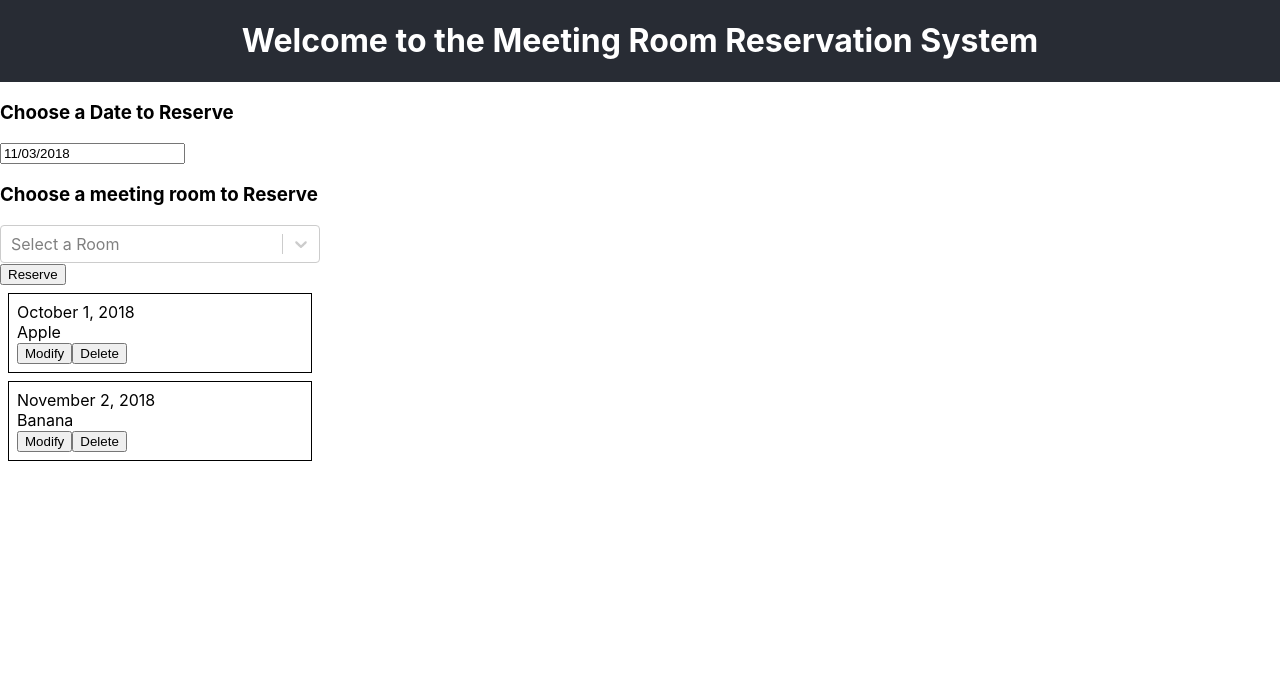
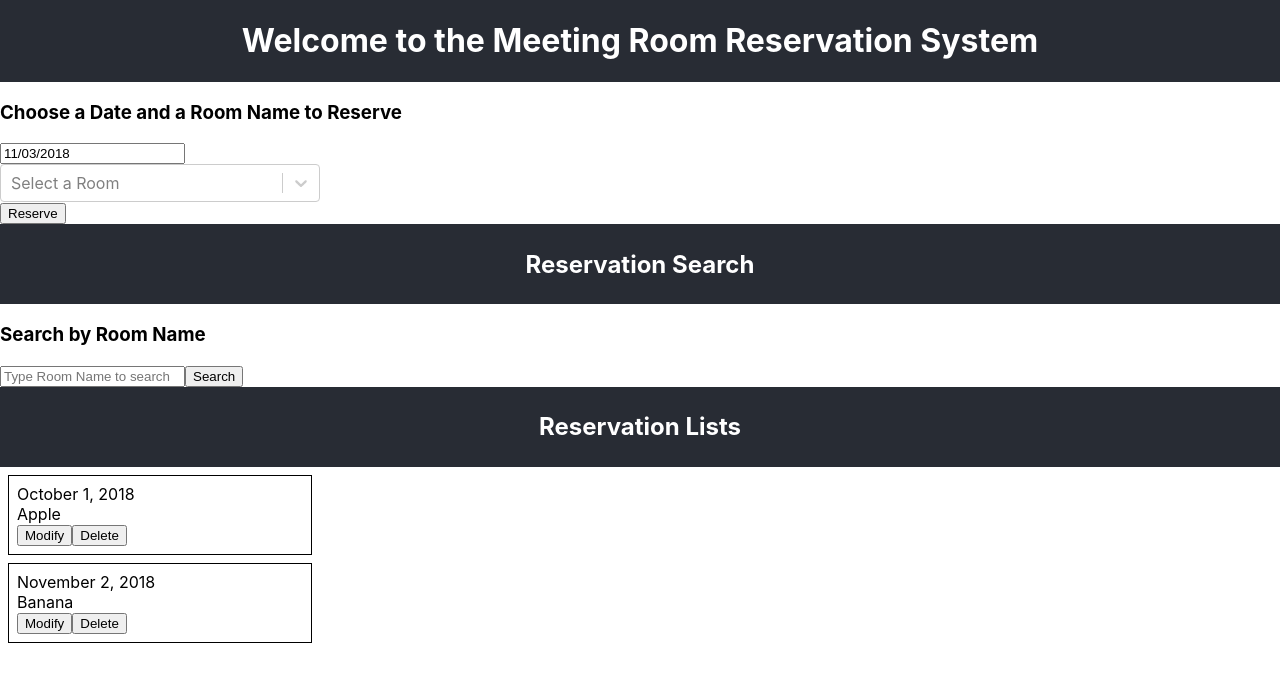
Before and after one commit to janggyver/React-MeetingRoom-Reservation, a React (Create React App) app: page / in a window 1280 px wide. Shown: the top 682 px of the page. Built offline with nearby package versions, Linux system fonts and the light colour scheme.

Commit message:
Add search by roomName function

```diff
--- a/src/App.js
+++ b/src/App.js
@@ -3,7 +3,7 @@ import './App.css';
 import moment from 'moment';
 import ReservationForm from './Components/ReservationForm.js';
 import ReservationInfoList from './Components/ReservationInfoList';
-
+import SearchForm from './Components/SearchForm.js';
 
 class App extends Component {
   id = 2;
@@ -19,7 +19,8 @@ class App extends Component {
         startDate: moment("2018-11-02"),
         roomName: 'Banana'
       }
-    ]
+    ],
+    keyword:''
   };
 
   handleCreate = (data) => {
@@ -50,31 +51,58 @@ class App extends Component {
     })
   }
 
+  // handleSearch = (e) => {
+  //   this.setState({
+  //     keyword: e.target.value
+  //   })
+  // }
+
+  handleSearch = (keyword) => {
+
+    this.setState({
+      keyword
+    })
+  }
+
   render() {
-    const {information} = this.state;
+    const {information, keyword} = this.state;
+    const filteredList = information.filter(
+      info => info.roomName.indexOf(keyword) !==-1
+    );
     return (
       <div>
         <div className="">
           <header className="App-header"><h1>Welcome to the Meeting Room Reservation System</h1></header>
-          <section date>
+          <section >
             <div>
+              <h3>Choose a Date and a Room Name to Reserve</h3>
               <ReservationForm
                 onCreate = {this.handleCreate}
               />
               {/* {JSON.stringify(information)} */}
             </div>
+            </section>
+            <header className="App-header"><h2>Reservation Search</h2></header>
+            <h3>Search by Room Name</h3>
+            <section>
+              <div>
+                <SearchForm
+                  onSearch = {this.handleSearch}
+                />
+                {/* {JSON.stringify(information)} */}
+              </div>
+            </section>
+            <section>
+               <header className="App-header"><h2>Reservation Lists</h2></header>
+
                <div>
                 <ReservationInfoList
-                data={this.state.information}
+                  data={filteredList}
                   onRemove = {this.handleRemove}
                   onUpdate = {this.handleUpdate}
                 />
               </div>
-
             </section>
-
-        </div>
-        <div>
 
         </div>
       </div>
--- a/src/Components/DateTimePicker.js
+++ b/src/Components/DateTimePicker.js
@@ -24,13 +24,13 @@ class DateTimePicker extends Component {
     render(){
 
         return(
-            <div>
+
             <DateTime className="componentOutline"
                     selected={this.state.startDate}
                     onChange={this.handleChange}
                     value = {this.state.startDate}
             />
-            </div>
+
         )
     }
 }
--- a/src/Components/ReservationForm.js
+++ b/src/Components/ReservationForm.js
@@ -45,8 +45,7 @@ class ReservationForm extends Component{
     return (
       <form onSubmit = {this.handleSubmit}>
         <div>
-          <div>
-            <h3>Choose a Date to Reserve</h3>
+
             <DateTimePicker className="componentOutline"
               value = {this.date}
               onChange = {this.handleChangeDate}
@@ -59,16 +58,12 @@ class ReservationForm extends Component{
               timeIntervals={30}
               dateFormat="LT"
             /> */}
-          </div>
 
 
-          <div>
-            <h3>Choose a meeting room to Reserve</h3>
-            <div>
+
                 <RoomSelect onChange={this.handleChangeRoom} />
-            </div>
-            <div>{this.state.roomName.value}</div>
-          </div>
+
+
           <button type="submit">Reserve</button>
         </div>
       </form>
--- a/src/Components/ReservationInfoList.js
+++ b/src/Components/ReservationInfoList.js
@@ -7,6 +7,10 @@ class ReservationInfoList extends Component{
         data: [],
         onRemove: () => console.warn('onRemove not defined'),
         onUpdate: () => console.warn('onUpdate not defined')
+      }
+
+      shouldComponentUpdate(nextProps, nextState) {
+        return nextProps.data !== this.props.data;
       }
 
       render() {
--- a/src/Components/RoomSelect.js
+++ b/src/Components/RoomSelect.js
@@ -19,7 +19,6 @@ class RoomSelect extends Component{
     render(){
         const {selectedOption} = this.state;
         return(
-            <div>
                 <Select className="roomDefaultBox"  //'selectBox'
                     selected = {selectedOption}
                     value= {selectedOption}
@@ -27,8 +26,6 @@ class RoomSelect extends Component{
                     options={options}
                     placeholder="Select a Room"
                 />
-            </div>
-
         )
     }
 }
--- /dev/null
+++ b/src/Components/SearchForm.js
@@ -0,0 +1,51 @@
+import React, {Component} from 'react';
+import DateTimePicker from "./DateTimePicker";
+import moment from 'moment';
+import "react-datepicker/dist/react-datepicker.css";
+import RoomSelect from './RoomSelect';
+
+
+class SearchForm extends Component{
+
+    static defaultProps = {
+        keyword: '',
+        onSearch: console.warn("onChange not defined")
+
+    }
+
+    state = {
+        keyword: '',
+    }
+
+    handleChange = (e) => {
+        e.preventDefault();
+        this.setState({
+            keyword: e.target.value
+        })
+    }
+
+    handleClick = () => {
+        this.props.onSearch(this.state.keyword);
+        this.setState({
+            keyword: ""
+        })
+    }
+
+  render(){
+
+    return (
+
+        <div>
+          <input
+            type ="text"
+            value = {this.state.keyword}
+            placeholder = "Type Room Name to search"
+            onChange = {this.handleChange}
+            />
+          <button onClick={this.handleClick}>Search</button>
+        </div>
+     )
+  };
+}
+
+export default SearchForm
```
Lines whose indentation alone changed are shown as unchanged.
